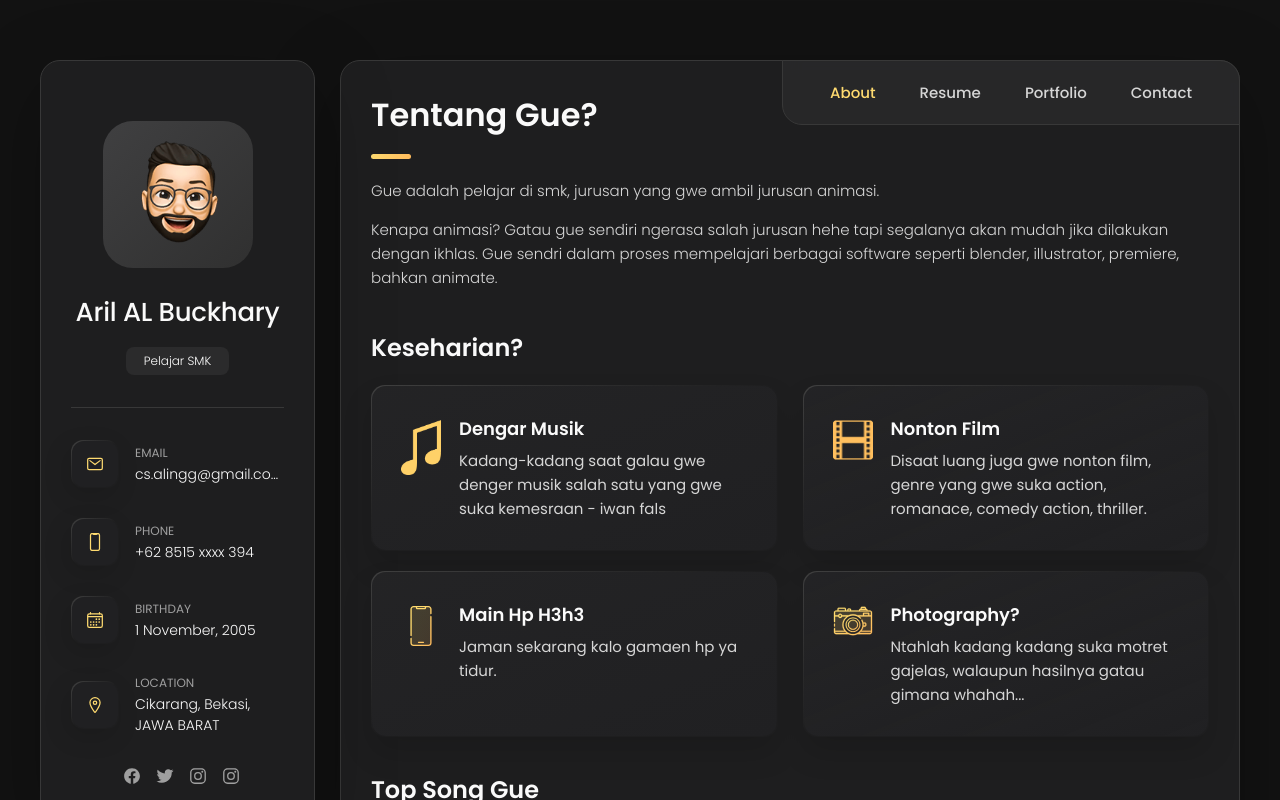
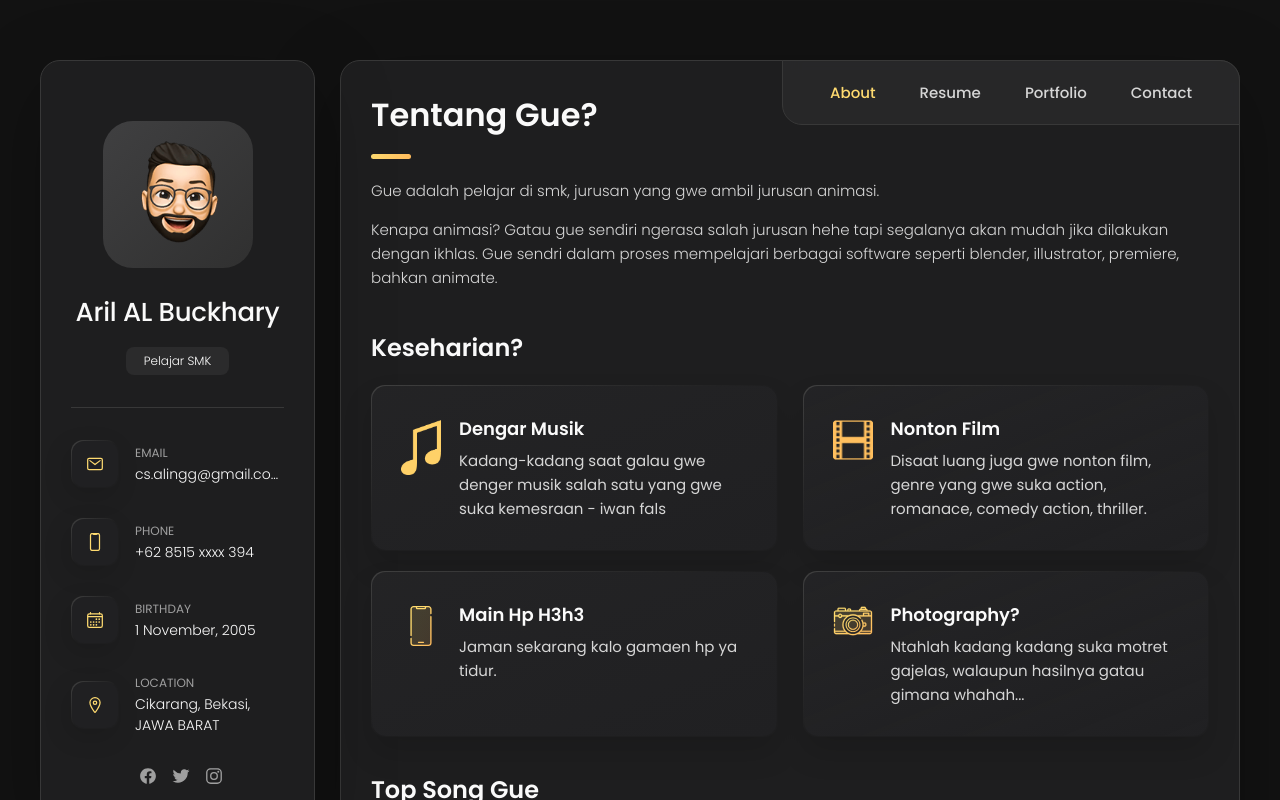
Before and after one commit to alingariel/alingariel.github.io, a plain HTML site: page index.html in a window 1280 px wide. Shown: the top 800 px of the page. Drawn offline with nearby package versions, Linux system fonts and the light colour scheme.

Commit message:
Update index.html

```diff
--- a/index.html
+++ b/index.html
@@ -143,10 +143,7 @@
             <a href="https://instagram.com/arielaling" class="social-link" target="_blank">
               <ion-icon name="logo-instagram"></ion-icon>
             </a>
-              <li class="social-item">
-            <a href="https://instagram.com/arielaling" class="social-link" target="_blank">
-              <ion-icon name="logo-instagram"></ion-icon>
-            </a>
+
 
           </li>
 
```
